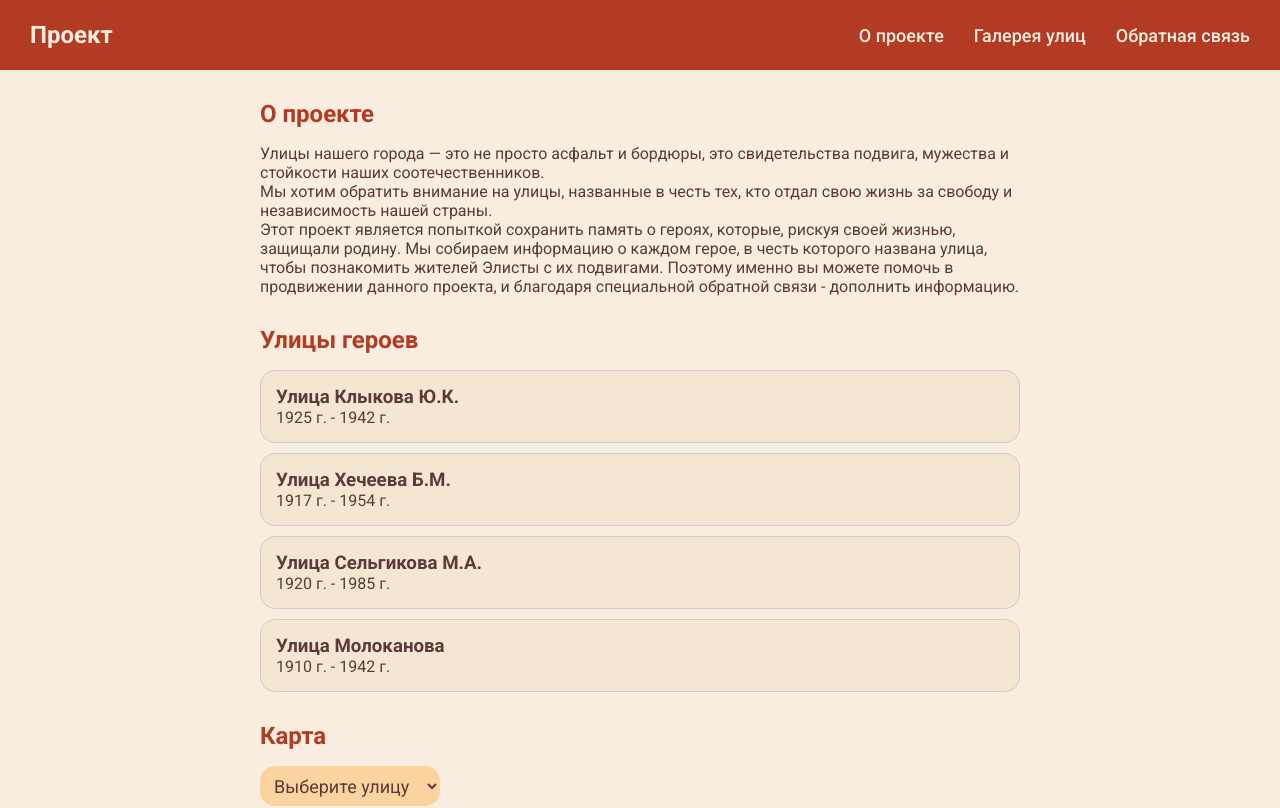
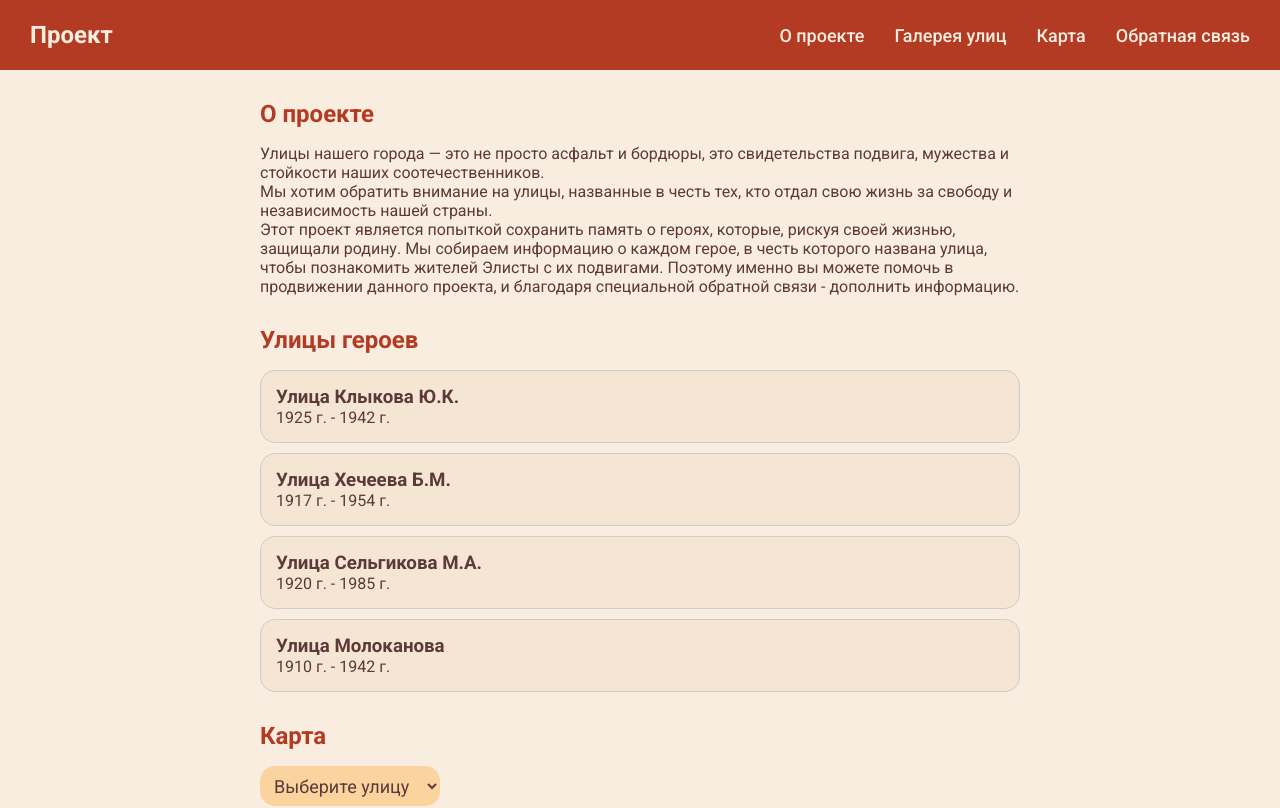
Before and after one commit to laymsik/web-site, a plain HTML site: page index.html in a window 1280 px wide. Shown: the top 808 px of the page. Drawn offline with nearby package versions, Linux system fonts and the light colour scheme.

Commit message:
Update index.html

```diff
--- a/index.html
+++ b/index.html
@@ -16,6 +16,7 @@
         <ul id="menuList" onclick="toggleMenuClose()">
             <li><a href="#about" onclick="toggleMenuClose()">О проекте</a></li>
             <li><a href="#streets" onclick="toggleMenuClose()">Галерея улиц</a></li>
+            <li><a href="#map" onclick="toggleMenuClose()">Карта</a></li>
             <li><a href="#forms" onclick="toggleMenuClose()">Обратная связь</a></li>
         </ul>
         <div class="menu-icon">
```
